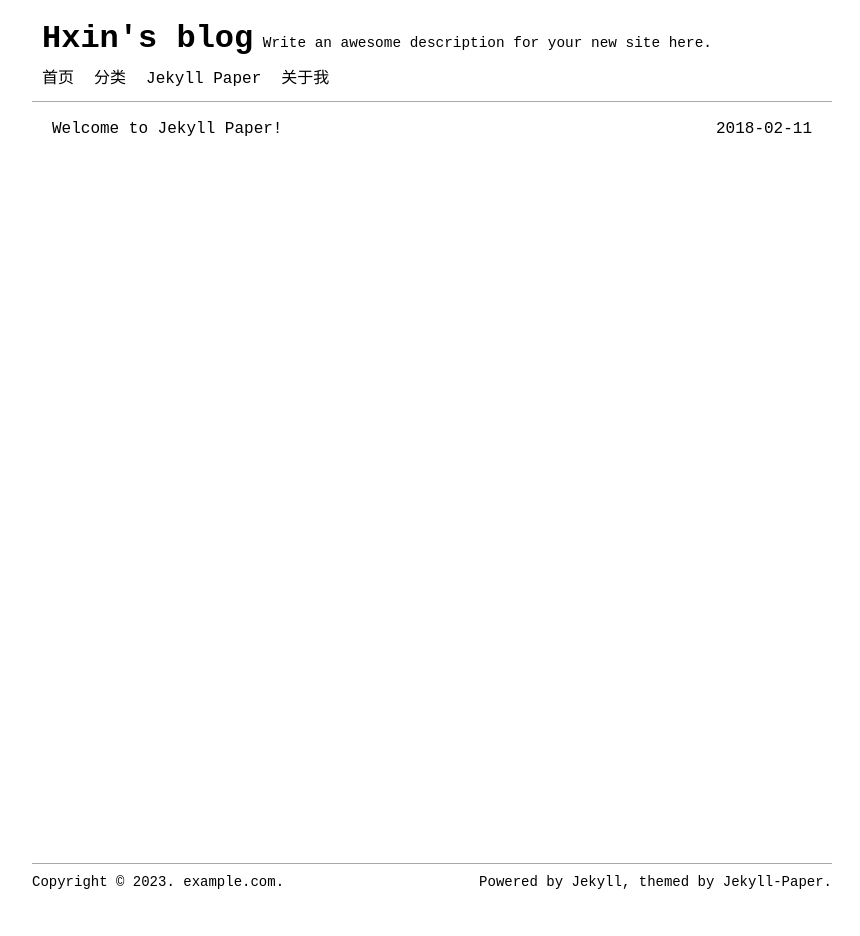
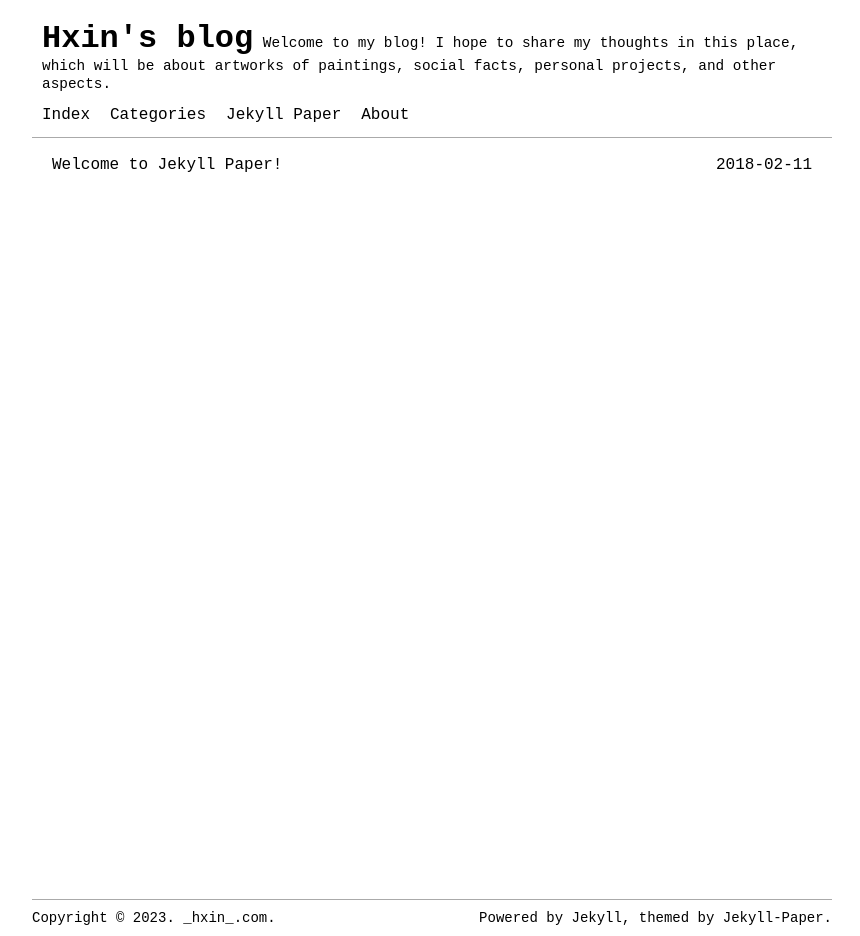
Before and after one commit to hxin1/hxin1.github.io, a Jekyll site: the page built from index.html, in a window 1280 px wide. Shown: the whole page, without its empty margins (208-1068 px from the left). Built offline with Jekyll 4.4.1, drawn with Linux system fonts in a browser that asks for light colours; the list of posts is cut into pages by our own code; before the commit the page ends 900 px from its top, so only the background shows below that.

Commit message:
Update _config.yml

```diff
--- a/_config.yml
+++ b/_config.yml
@@ -17,12 +17,12 @@ title: Hxin's blog
 email: zhanghuixin2004712@icloud.com
 name: Amy
 description: >- # this means to ignore newlines until "baseurl:"
-  Write an awesome description for your new site here.
+  Welcome to my blog! I hope to share my thoughts in this place, which will be about artworks of paintings, social facts, personal projects, and other aspects.
 keywords: [Your keywords]
 baseurl: "" # the subpath of your site, e.g. /blog
 url: "" # the base hostname & protocol for your site, e.g. http://example.com
-domain: "example.com" # the domain name for your site, e.g. example.com
-language: zh-cn
+domain: "_hxin_.com" # the domain name for your site, e.g. example.com
+language: en
 # Supported languages list:
 # en: English
 # de: Deutsche (German)
```
